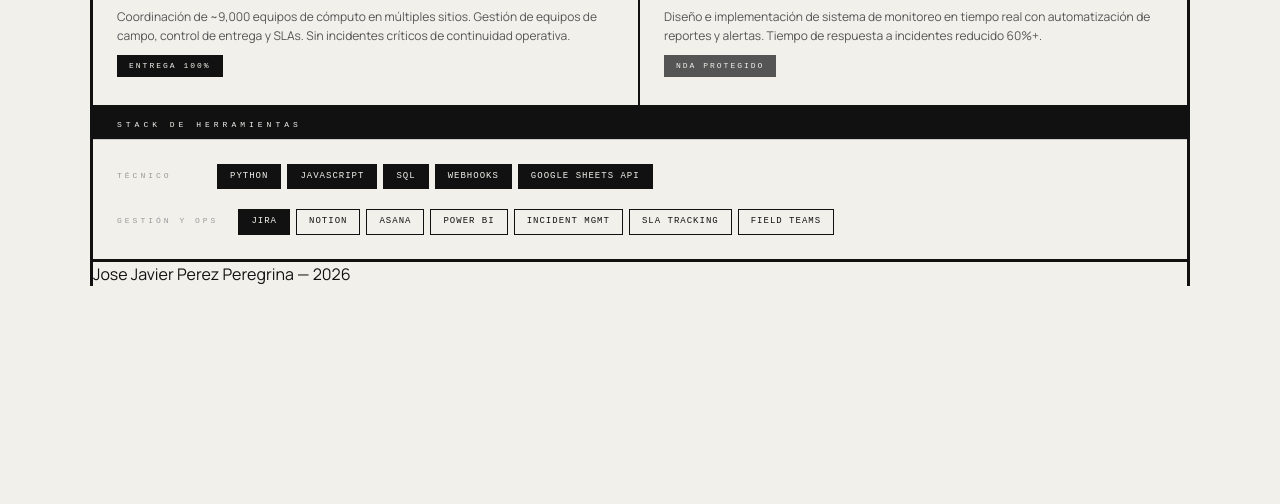
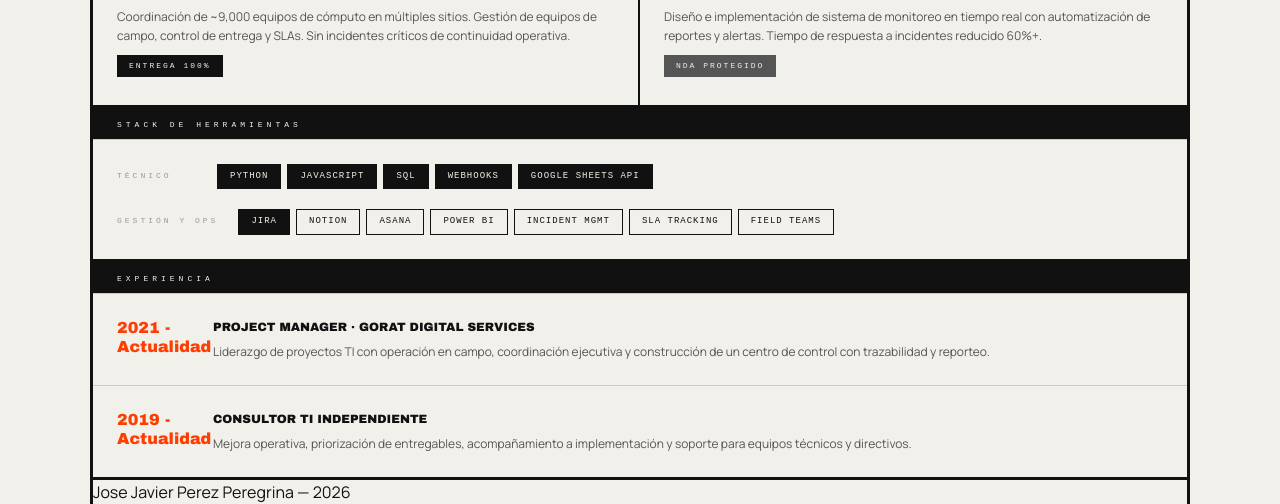
Before and after one commit to NkJavi/Mi-portafolio, a plain HTML site: page index.html in a window 1280 px wide. Shown: the part 635-1139 px from the top of the page. Before the commit the page ends 921 px from the top, so only its background shows below. Drawn offline with Linux system fonts and the light colour scheme; no server answers.

Commit message:
feat: add experiencia section

```diff
--- a/index.html
+++ b/index.html
@@ -214,6 +214,32 @@
         </div>
       </section>
 
+      <!-- ======= EXPERIENCIA ======= -->
+      <section id="experiencia" data-nav-section="experiencia" class="reveal">
+        <div class="section-header">
+          <span data-i18n="exp_eyebrow">EXPERIENCIA</span>
+        </div>
+        <div class="exp-list">
+
+          <div class="exp-row">
+            <span class="exp-year" data-i18n="exp1_date">2021–</span>
+            <div class="exp-content">
+              <h2 class="exp-title" data-i18n="exp1_title">Project Manager · Gorat Digital Services</h2>
+              <p class="exp-body" data-i18n="exp1_body">Liderazgo de proyectos TI con operación en campo, coordinación ejecutiva y construcción de un centro de control con trazabilidad y reporteo.</p>
+            </div>
+          </div>
+
+          <div class="exp-row">
+            <span class="exp-year" data-i18n="exp2_date">2019–</span>
+            <div class="exp-content">
+              <h2 class="exp-title" data-i18n="exp2_title">Consultor TI Independiente</h2>
+              <p class="exp-body" data-i18n="exp2_body">Mejora operativa, priorización de entregables, acompañamiento a implementación y soporte para equipos técnicos y directivos.</p>
+            </div>
+          </div>
+
+        </div>
+      </section>
+
     </main>
 
     <footer class="site-footer">
--- a/script.js
+++ b/script.js
@@ -160,7 +160,7 @@ const i18n = {
     operate4_title: "Escalo con criterio",
     operate4_body:
       "Cuando algo se desvía, traduzco el impacto, propongo salida y destrabo decisiones.",
-    exp_eyebrow: "EXPERIENCIA Y FLUIDEZ TÉCNICA",
+    exp_eyebrow: "EXPERIENCIA",
     exp_title: "No soy dev puro ni manager decorativo",
     exp_intro:
       "Mi valor está en que puedo coordinar la ejecución y también entender suficiente capa técnica para ordenar sistemas, automatización y operación.",
@@ -382,18 +382,18 @@ const i18n = {
     operate4_title: "Escalate with judgment",
     operate4_body:
       "When something drifts, I translate the impact, propose a path, and unblock decisions.",
-    exp_eyebrow: "EXPERIENCE AND TECHNICAL FLUENCY",
+    exp_eyebrow: "EXPERIENCE",
     exp_title: "I am not a pure developer or a decorative manager",
     exp_intro:
       "My value is that I can coordinate execution while also understanding enough of the technical layer to organize systems, automation, and operations.",
     exp1_title: "Project Manager · Gorat Digital Services",
-    exp1_date: "2021 - Present",
+    exp1_date: "2021–",
     exp1_body:
-      "Leading IT projects with field execution, executive coordination, and the buildout of a control center with traceability and reporting.",
+      "IT project leadership with field operations, executive coordination and a custom control center with traceability and reporting.",
     exp2_title: "Independent IT Consultant",
-    exp2_date: "2019 - Present",
+    exp2_date: "2019–",
     exp2_body:
-      "Operational improvement, deliverable prioritization, implementation support, and guidance for technical and leadership teams.",
+      "Operational improvement, deliverable prioritization, implementation support and guidance for technical and executive teams.",
     fluence_title: "Technical fluency that actually helps",
     fluence_group1: "Operations and delivery",
     fluence_group2: "Automation",
--- a/styles.css
+++ b/styles.css
@@ -381,3 +381,49 @@ a {
   background: var(--ink);
   color: var(--bg);
 }
+/* =============================================
+   EXPERIENCIA
+   ============================================= */
+#experiencia {
+  border-bottom: var(--border);
+}
+
+.exp-list {
+  display: flex;
+  flex-direction: column;
+}
+
+.exp-row {
+  display: grid;
+  grid-template-columns: 72px 1fr;
+  gap: 24px;
+  padding: 24px;
+  border-bottom: var(--border-sub);
+  align-items: start;
+}
+
+.exp-row:last-child {
+  border-bottom: none;
+}
+
+.exp-year {
+  font-family: 'Arial Black', Arial, sans-serif;
+  font-size: 16px;
+  color: var(--red);
+  line-height: 1.2;
+  font-weight: 900;
+}
+
+.exp-title {
+  font-family: 'Arial Black', Arial, sans-serif;
+  font-size: 12px;
+  text-transform: uppercase;
+  font-weight: 900;
+  margin-bottom: 6px;
+}
+
+.exp-body {
+  font-size: 12px;
+  line-height: 1.6;
+  color: var(--ink-soft);
+}
```
